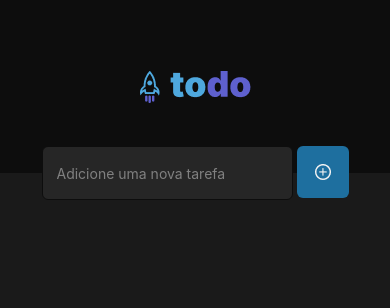
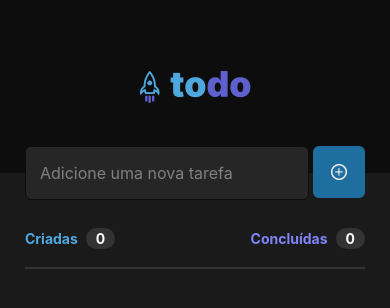
Before and after one commit to c4mpos-dev/todo-list, a React Native app: screen / in a window 390 px wide. Shown: the top 308 px of the page. Built offline with nearby package versions, Linux system fonts and the light colour scheme.

Commit message:
Info tasks

```diff
--- a/src/screens/Home/index.tsx
+++ b/src/screens/Home/index.tsx
@@ -10,7 +10,7 @@ export default function App() {
           />
         </View>
 
-        <View style={styles.containerTask}>
+        <View style={styles.containerTasks}>
           <View style={styles.containerNewTask}>
             <View style={styles.containerInput}>
               <TextInput
@@ -25,6 +25,19 @@ export default function App() {
               </TouchableOpacity>
             </View>
           </View>
+
+          <View style={styles.containerTasksInfos}>
+            <View style={styles.containerTasksCriadas}>
+              <Text style={styles.textCriadas}>Criadas</Text>
+              <Text style={styles.counter}>0</Text>
+            </View>
+
+            <View style={styles.containerTasksConcluidas}>
+              <Text style={styles.textConcluidas}>Concluídas</Text>
+              <Text style={styles.counter}>0</Text>
+            </View>
+
+          </View>
         </View>
     </View>
   );
--- a/src/screens/Home/styles.ts
+++ b/src/screens/Home/styles.ts
@@ -19,17 +19,20 @@ export const styles = StyleSheet.create({
         flexDirection: "row",
         justifyContent: "center",
         gap: 4,
+        marginLeft: 25,
+        marginRight: 25
     },
     inputNewTask: {
-        width: 251, // 271
+        flex: 1,
         height: 54,
-        backgroundColor: "#262626",
         borderRadius: 6,
         borderWidth: 1,
         padding: 14,
+        backgroundColor: "#262626",
         borderColor: "#0D0D0D",
-        color: "#FFF"
-
+        color: "#FFF",
+        fontSize: 16,
+        elevation: 1
     },
     buttonNewTask: {
         justifyContent: "center",
@@ -39,7 +42,48 @@ export const styles = StyleSheet.create({
         backgroundColor: "#1E6F9F",
         borderRadius: 6
     },
-    containerTask: {
+    containerTasksInfos: {
+        justifyContent: "space-between",
+        flexDirection: "row",
+        marginTop: 55,
+        marginLeft: 25,
+        marginRight: 25,
+        paddingBottom: 18,
+        borderBottomWidth: 2,
+        borderBottomColor: "#333333"
+    },
+    containerTasksCriadas: {
+        alignItems: "center",
+        flexDirection: "row",
+        gap: 8
+    },
+    containerTasksConcluidas: {
+        alignItems: "center",
+        flexDirection: "row",
+        gap: 8
+    },
+    textCriadas: {
+        fontSize: 14,
+        color: "#4EA8DE",
+        fontWeight: "bold"
+    },
+    textConcluidas: {
+        fontSize: 14,
+        color: "#8284FA",
+        fontWeight: "bold"
+    },
+    counter: {
+        backgroundColor: "#333333",
+        color: "#FFF",
+        fontWeight: "bold",
+        paddingTop: 2,
+        paddingBottom: 2,
+        paddingLeft: 10,
+        paddingRight: 10,
+        borderRadius: 999
+    },
+
+    containerTasks: {
         flex: 1,
         backgroundColor: "#1A1A1A"
     }
```
